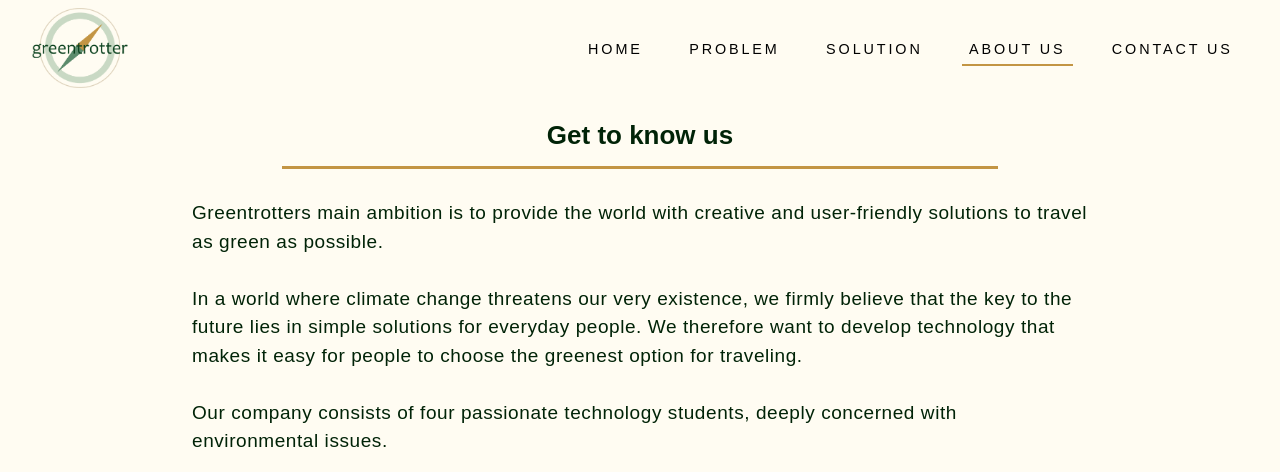
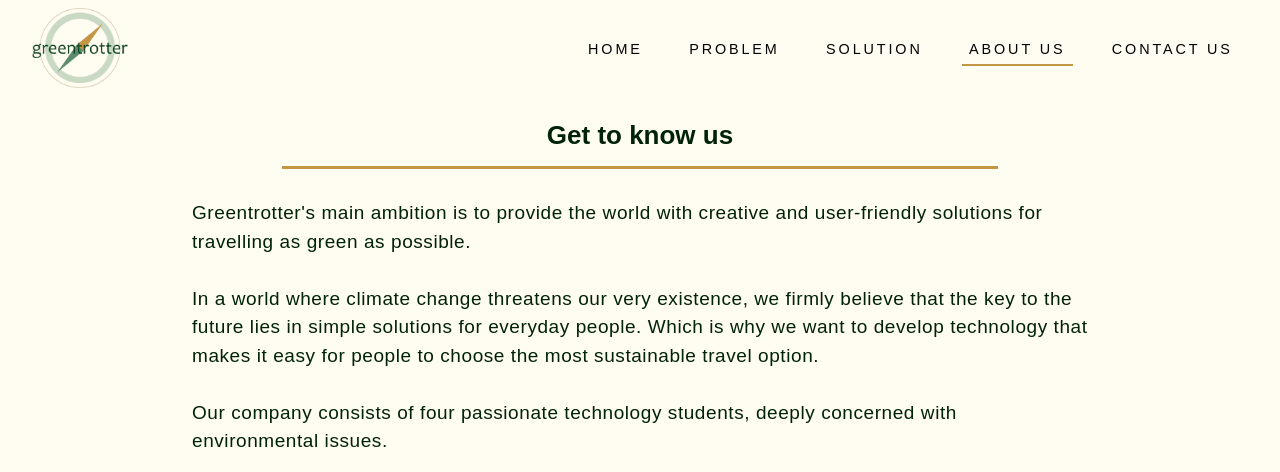
Before and after one commit to Group3-DAFE1200/Final_Exam, a plain HTML site: page aboutUs.html in a window 1280 px wide. Shown: the top 472 px of the page. Drawn offline with Linux system fonts and the light colour scheme; grey boxes are pictures that could not be loaded.

Commit message:
Update aboutUs.html

```diff
--- a/aboutUs.html
+++ b/aboutUs.html
@@ -31,12 +31,12 @@
 
 			<div class="contentBlock">
 				<h1>Get to know us</h1>
-				<p>Greentrotters main ambition is to provide the world with creative and user-friendly
-					solutions to travel as green as possible.
+				<p>Greentrotter's main ambition is to provide the world with creative and user-friendly
+					solutions for travelling as green as possible.
 					<br><br>
 					In a world where climate change threatens our very existence,
 					we firmly believe that the key to the future lies in simple solutions for everyday people.
-					We therefore want to develop technology that makes it easy for people to choose the greenest option for traveling.
+					Which is why we want to develop technology that makes it easy for people to choose the most sustainable travel option.
 					<br><br>
 					Our company consists of four passionate technology students,
 					deeply concerned with environmental issues.
```
